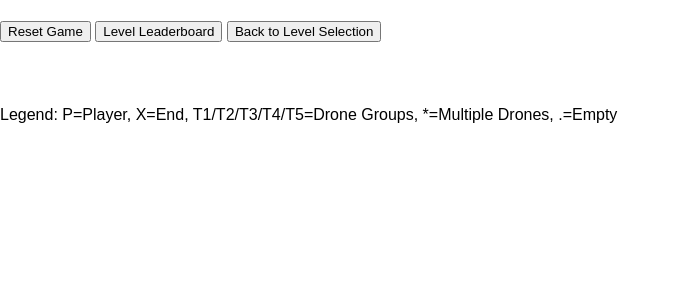
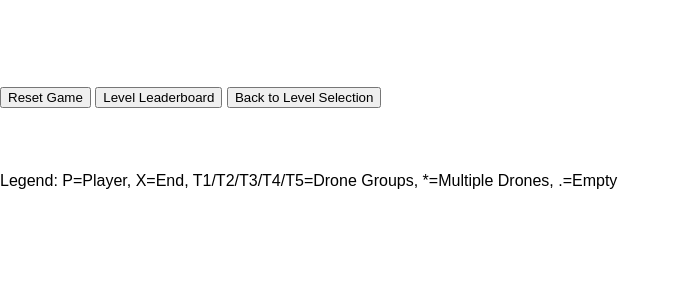
Before and after one commit to maxwell-hoff/the-eyes-pall, a Flask app: page /game in a window 1280 px wide. Shown: the part 199-506 px from the top of the page, without its empty margins (0-681 px from the left). Run offline with Flask 3, Linux system fonts and the light colour scheme; the visitor is signed in with stand-in values (Sample User, id 1); data that the repository does not hold is empty; parts of the project's set-up code (start-up, migrations or seed data) failed here and were passed over.

Commit message:
fixed message height

```diff
--- a/templates/index.html
+++ b/templates/index.html
@@ -81,6 +81,22 @@
             /* max-height: calc(100vh - 200px); */
             /* overflow: auto; */
         }
+        /* Add this section */
+        #message {
+            min-height: 50px; /* Reserve space for messages */
+            height: 50px; /* Optional: Set a fixed height */
+            display: flex; /* Enable Flexbox */
+            align-items: center; /* Vertically center content */
+            justify-content: center; /* Horizontally center content */
+            text-align: center; /* Center text if it wraps */
+            padding: 10px; /* Optional: Add padding for better aesthetics */
+            box-sizing: border-box; /* Include padding in height */
+            /* Optional: Add background or border for visibility */
+            /* background-color: #f8f8f8; */
+            /* border: 1px solid #ccc; */
+            /* Transition for smooth appearance/disappearance */
+            transition: all 0.3s ease;
+        }
     </style>
 </head>
 <body>
```
